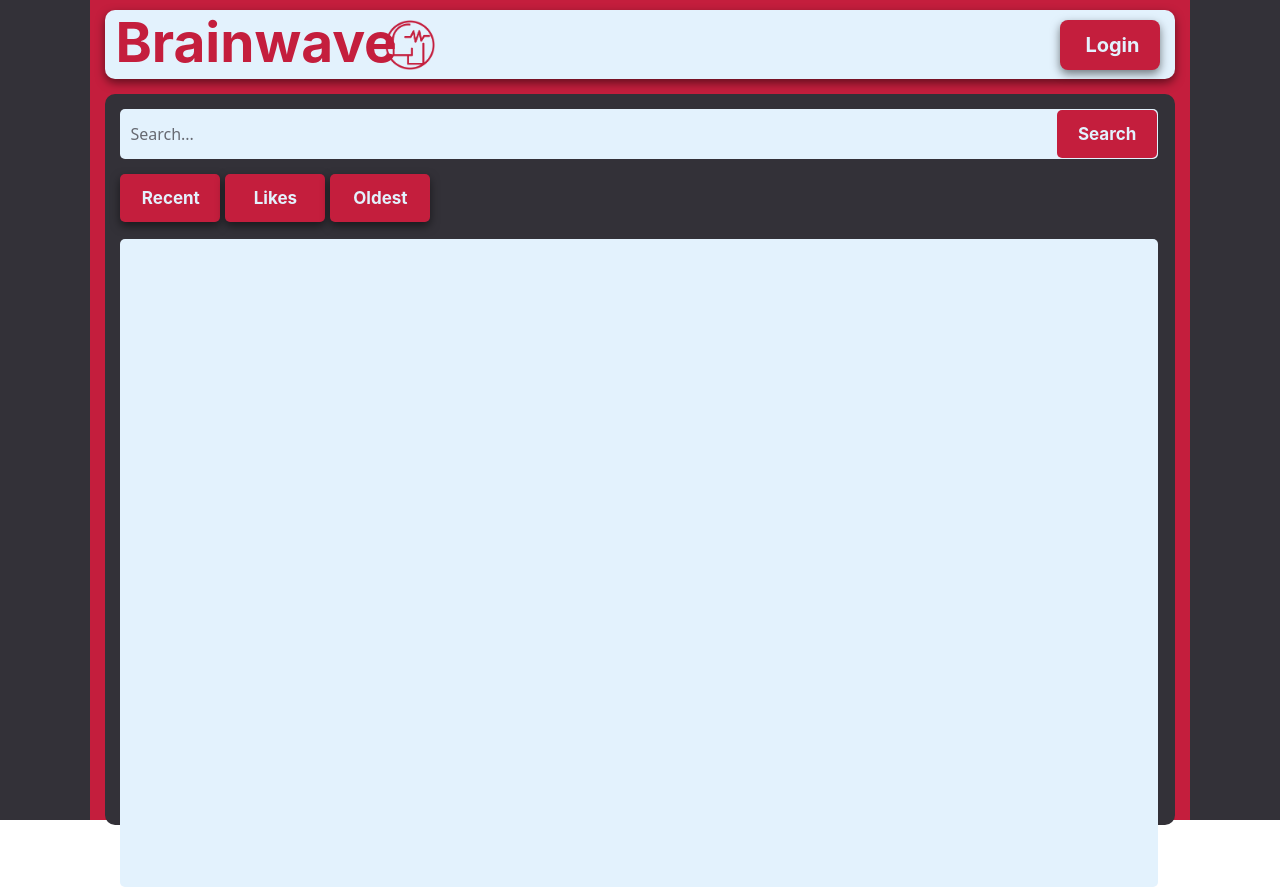
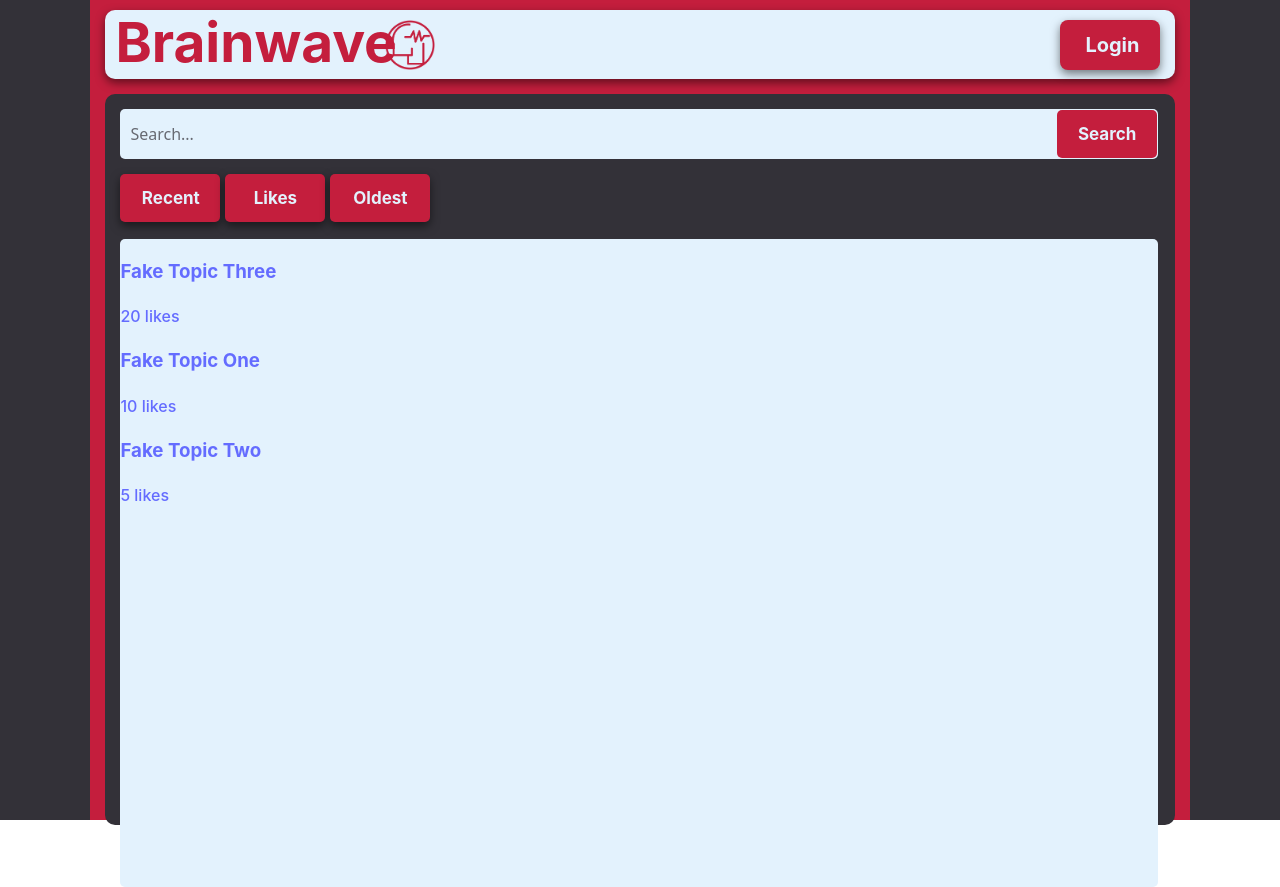
Before and after one commit to dDogge/Brainwave, a React (Vite) app in the folder frontend/: page / in a window 1280 px wide. Built offline with nearby package versions, Linux system fonts and the light colour scheme.

Commit message:
Tested adding fake topics

```diff
--- a/frontend/src/App.jsx
+++ b/frontend/src/App.jsx
@@ -1,8 +1,30 @@
-import './App.css'
-import { BrowserRouter as Router, Route, Routes, Link } from 'react-router-dom';
+import './App.css';
+import { BrowserRouter as Router, Route, Routes, Link, useParams, useNavigate } from 'react-router-dom';
 import React, { useState } from 'react';
-import {useNavigate } from 'react-router-dom';
 import logo from './images/logo.png';
+
+const fakeTopics = [
+  { id: 1, title: "Fake Topic One", likes: 10 },
+  { id: 2, title: "Fake Topic Two", likes: 5 },
+  { id: 3, title: "Fake Topic Three", likes: 20 },
+];
+
+function TopicsList({ topics, userPage }) {
+  const sortedTopics = topics.slice().sort((a, b) => b.likes - a.likes);
+
+  return (
+    <div className="topicsList">
+      {sortedTopics.map(topic => (
+        <Link key={topic.id} to={userPage ? `/user/topic/${topic.id}` : `/topic/${topic.id}`}>
+          <div className="topicItem">
+            <h3>{topic.title}</h3>
+            <p>{topic.likes} likes</p>
+          </div>
+        </Link>
+      ))}
+    </div>
+  );
+}
 
 function HomePage() {
   return (
@@ -16,14 +38,15 @@ function HomePage() {
       </div>
       <div className="subcontainer">
         <form className="searchBar">
-         <input type="search" id="query" name="q" placeholder="Search..."></input>
-         <button className="searchButton">Search</button>
+          <input type="search" id="query" name="q" placeholder="Search..." />
+          <button className="searchButton">Search</button>
         </form>
         <button className="recentButton">Recent</button>
         <button className="likesButton">Likes</button>
         <button className="oldestButton">Oldest</button>
         <div className="topicsContainer">
-
+          {/* Visa fake topics (icke-inloggad vy) */}
+          <TopicsList topics={fakeTopics} userPage={false} />
         </div>
       </div>
     </div>
@@ -176,14 +199,14 @@ function UserFrontPage() {
       </div>
       <div className="subcontainer">
         <form className="searchBar">
-         <input type="search" id="query" name="q" placeholder="Search..."></input>
-         <button className="searchButton">Search</button>
+          <input type="search" id="query" name="q" placeholder="Search..." />
+          <button className="searchButton">Search</button>
         </form>
         <button className="recentButton">Recent</button>
         <button className="likesButton">Likes</button>
         <button className="oldestButton">Oldest</button>
         <div className="topicsContainer">
-
+          <TopicsList topics={fakeTopics} userPage={true} />
         </div>
       </div>
     </div>
@@ -191,6 +214,7 @@ function UserFrontPage() {
 }
 
 function TopicPage() {
+  const { id } = useParams();
   return (
     <div className="container">
       <div className="bar">
@@ -198,12 +222,15 @@ function TopicPage() {
         <img className="logo" src={logo} alt="Logo" />
       </div>
       <div className="subcontainer">
+        <h2>Topic {id}</h2>
+        <p>This is the topic page for non-logged in users.</p>
       </div>
     </div>
   );
 }
 
 function TopicPageUser() {
+  const { id } = useParams();
   return (
     <div className="container">
       <div className="bar">
@@ -211,6 +238,8 @@ function TopicPageUser() {
         <img className="logo" src={logo} alt="Logo" />
       </div>
       <div className="subcontainer">
+        <h2>Topic {id}</h2>
+        <p>This is the topic page for logged in users.</p>
       </div>
     </div>
   );
@@ -223,9 +252,11 @@ function App() {
         <Route path="/" element={<HomePage />} />
         <Route path="/login/" element={<LoginPage />} />
         <Route path="/login/askforemail/" element={<AskForEmailPage />} />
+        <Route path="/login/askforemail/forgotpassword" element={<ForgotPasswordPage />} />
         <Route path="/user/" element={<UserFrontPage />} />
         <Route path="/user/account/" element={<UserSettingPage />} />
-        <Route path="/login/askforemail/forgotpassword" element={<ForgotPasswordPage />} />
+        <Route path="/topic/:id" element={<TopicPage />} />
+        <Route path="/user/topic/:id" element={<TopicPageUser />} />
       </Routes>
     </Router>
   );
```
